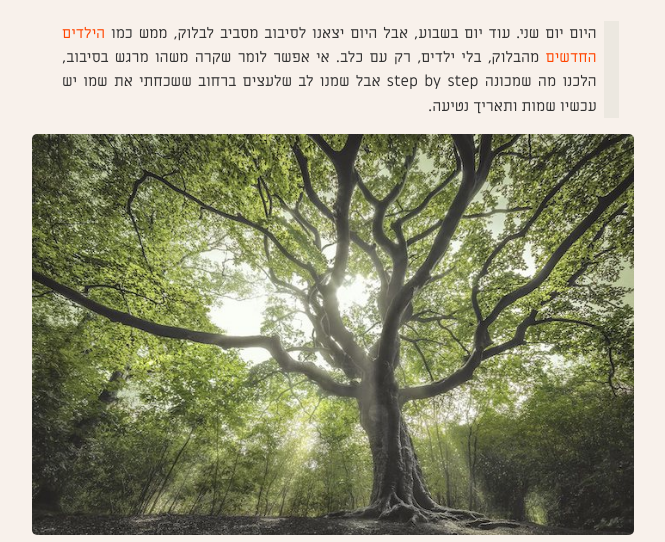
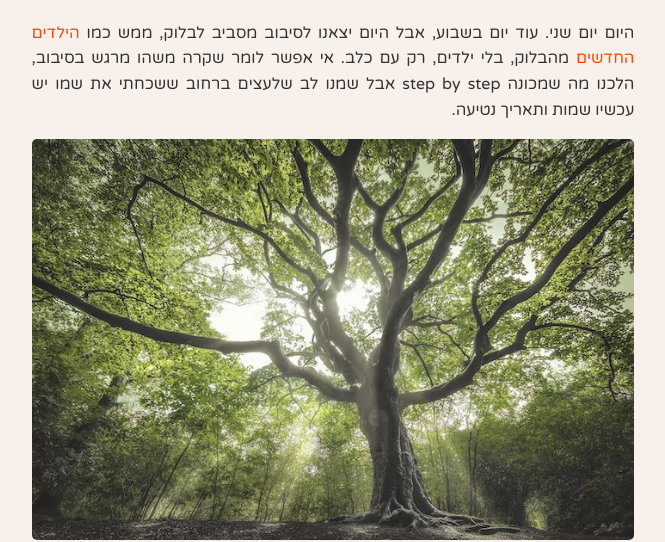
Before and after one commit to ironnysh/11ty-test, an Eleventy site: page src/thoughts/mondayblues.md in a window 1280 px wide. Shown: the part 259-801 px from the top of the page, without its empty margins (307-972 px from the left). Built offline with nearby package versions, Linux system fonts and the light colour scheme; Eleventy itself is replaced by a stand-in of ours; files that its build step writes are made by us from their sources; what jsdom would draw is missing.

Commit message:
Update Thought “mondayblues”

```diff
--- a/src/thoughts/mondayblues.md
+++ b/src/thoughts/mondayblues.md
@@ -8,7 +8,7 @@ tags:
   - ORD
 draft: true
 ---
-> היום יום שני. עוד יום בשבוע, אבל היום יצאנו לסיבוב מסביב לבלוק, ממש כמו [הילדים החדשים](https://en.wikipedia.org/wiki/New_Kids_on_the_Block) מהבלוק, בלי ילדים, רק עם כלב. אי אפשר לומר שקרה משהו מרגש בסיבוב, הלכנו מה שמכונה step by step אבל שמנו לב שלעצים ברחוב ששכחתי את שמו יש עכשיו שמות ותאריך נטיעה.
+היום יום שני. עוד יום בשבוע, אבל היום יצאנו לסיבוב מסביב לבלוק, ממש כמו [הילדים החדשים](https://en.wikipedia.org/wiki/New_Kids_on_the_Block) מהבלוק, בלי ילדים, רק עם כלב. אי אפשר לומר שקרה משהו מרגש בסיבוב, הלכנו מה שמכונה step by step אבל שמנו לב שלעצים ברחוב ששכחתי את שמו יש עכשיו שמות ותאריך נטיעה.
 
 ![תמונה של עץ](/assets/images/uploads/tree.jpg "עץ אירופי של השנה")
 
```
